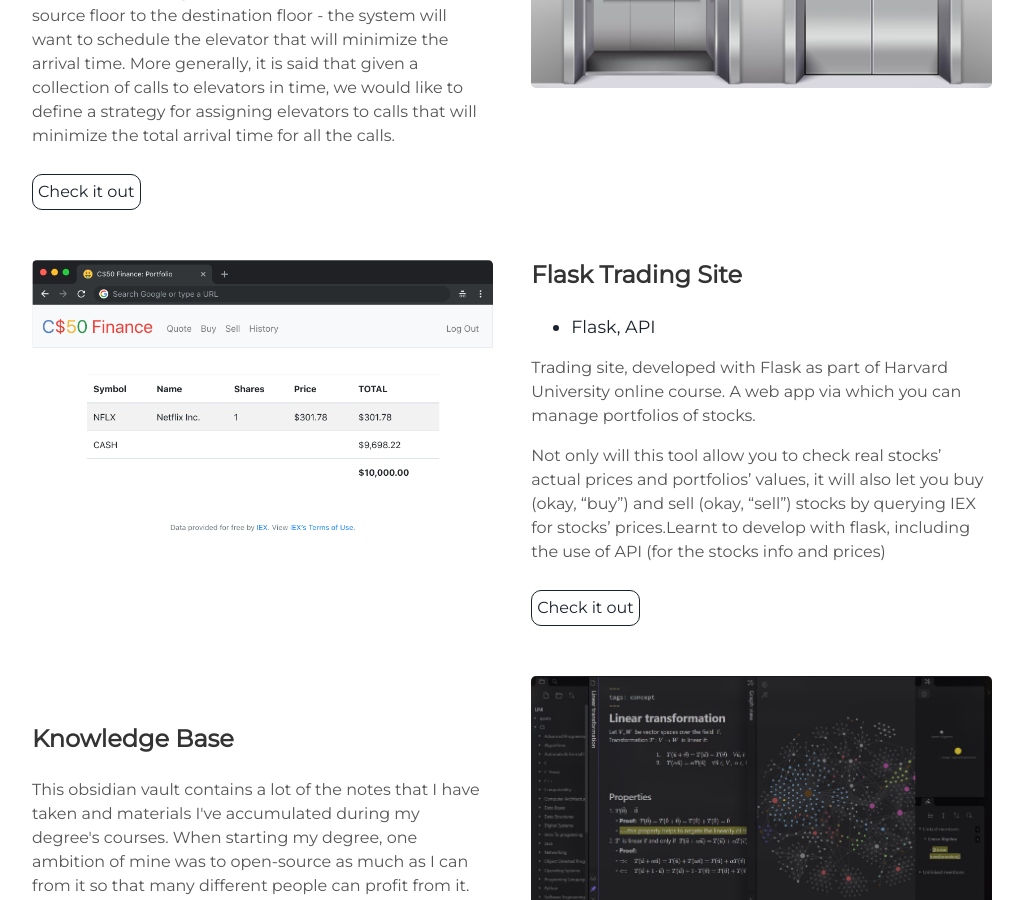
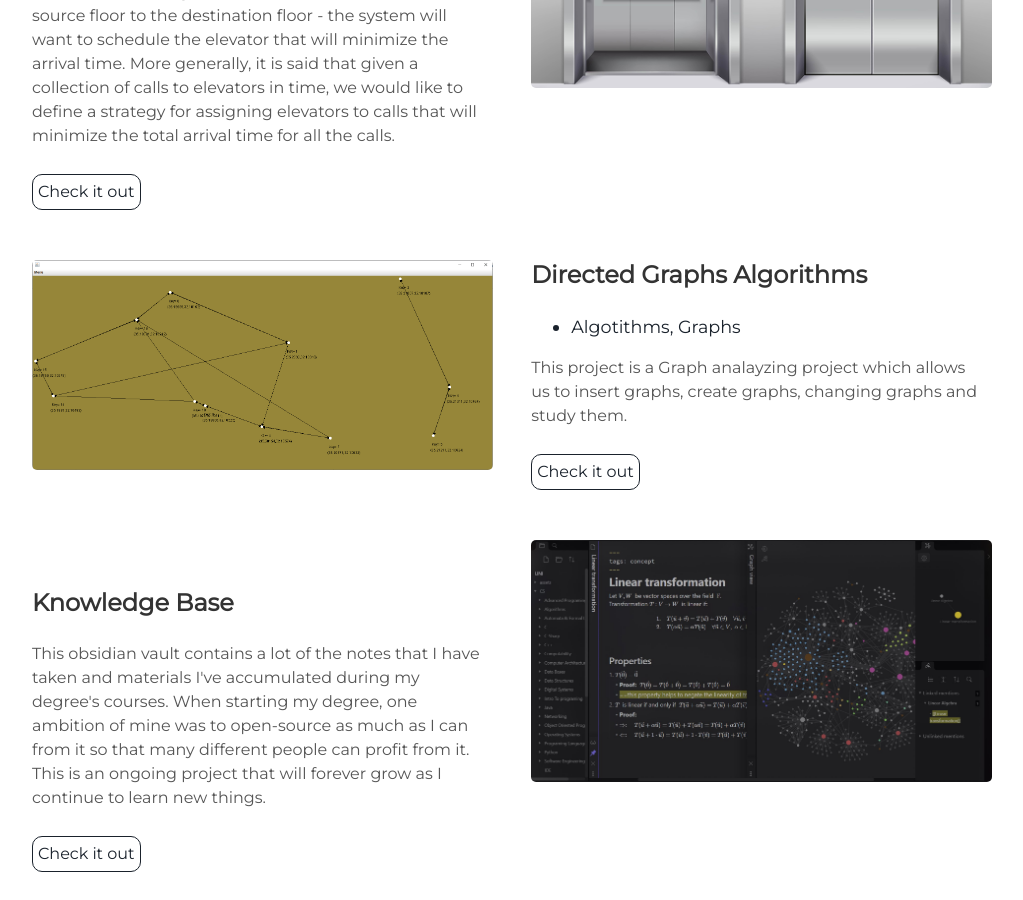
Before and after one commit to RoiMeshulam/RoiMeshulam.github.io, a Jekyll site: the page built from index.html, in a window 1280 px wide and 900 px high, scrolled down 1520 px. Shown: the whole window, without its empty margins (128-1151 px from the left). Built offline with Jekyll 4.4.1, drawn with Linux system fonts in a browser that asks for light colours.

Commit message:
four commit

```diff
--- a/_includes/projects.html
+++ b/_includes/projects.html
@@ -18,16 +18,16 @@
 
 <div class="user-projects">
   <div class="images-left">
-    <img alt="trading" src="{{ "/assets/img/tradingSite.jpg" | prepend: site.baseurl }}" />
+    <img alt="trading" src="{{ "/assets/img/Dgraph.jpg" | prepend: site.baseurl }}" />
   </div>
   <div class="contents-right">
-    <h3> Flask Trading Site </h3>
+    <h3> Directed Graphs Algorithms </h3>
     <ul>
-      <li> Flask, API </li>
+      <li> Algotithms, Graphs </li>
     </ul>
-    <p>Trading site, developed with Flask as part of Harvard University online course. A web app via which you can manage portfolios of stocks. </p>
-    <p>Not only will this tool allow you to check real stocks’ actual prices and portfolios’ values, it will also let you buy (okay, “buy”) and sell (okay, “sell”) stocks by querying IEX for stocks’ prices.Learnt to develop with flask, including the use of API (for the stocks info and prices)</p>
-    <a class="project-link" href="https://github.com/neryabigon/Trading-site" target="_blank">Check it out</a>
+    <p>This project is a Graph analayzing project which allows us to insert graphs, create graphs, changing graphs and study them. </p>
+    <!-- <p>Not only will this tool allow you to check real stocks’ actual prices and portfolios’ values, it will also let you buy (okay, “buy”) and sell (okay, “sell”) stocks by querying IEX for stocks’ prices.Learnt to develop with flask, including the use of API (for the stocks info and prices)</p> -->
+    <a class="project-link" href="https://github.com/RoiMeshulam/OOP_Ex2" target="_blank">Check it out</a>
   </div>
 </div>
 <div class="user-projects">
```
Also changed, not shown: assets/img/Dgraph.jpg (added).
